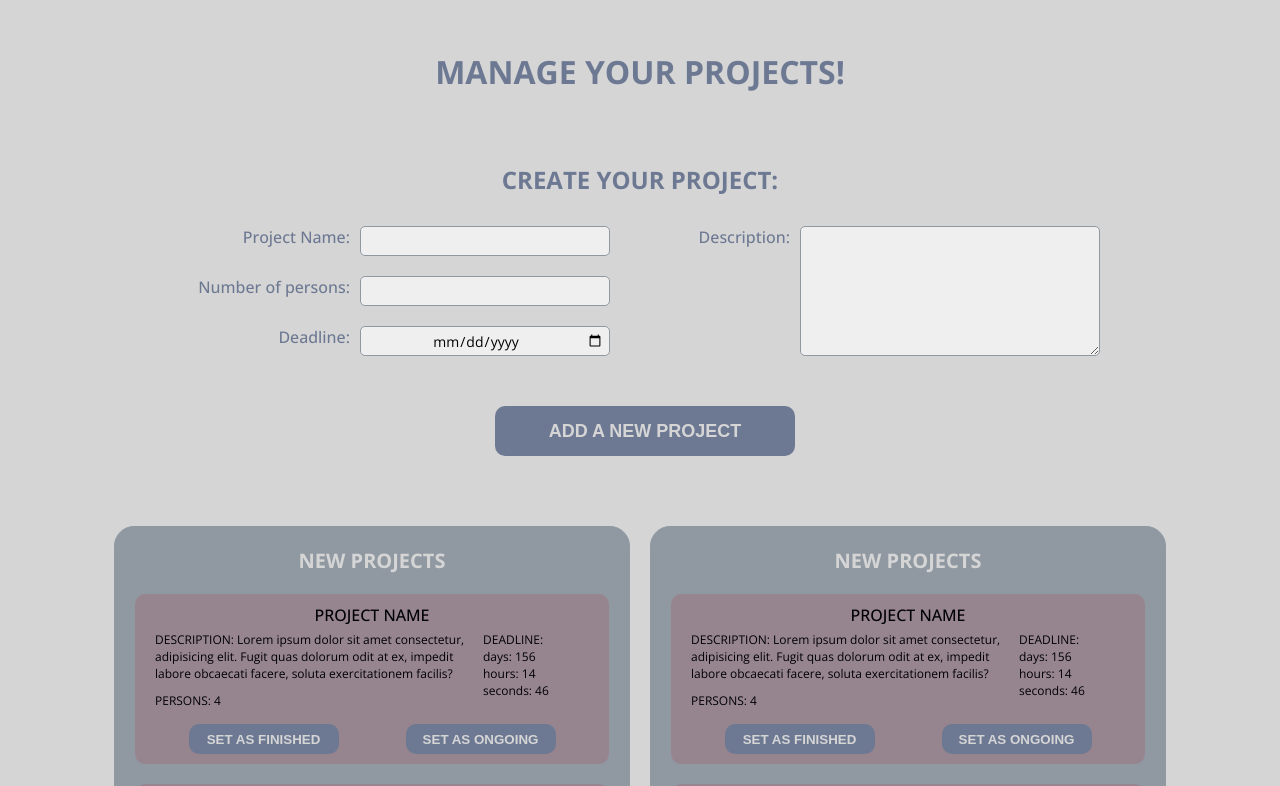
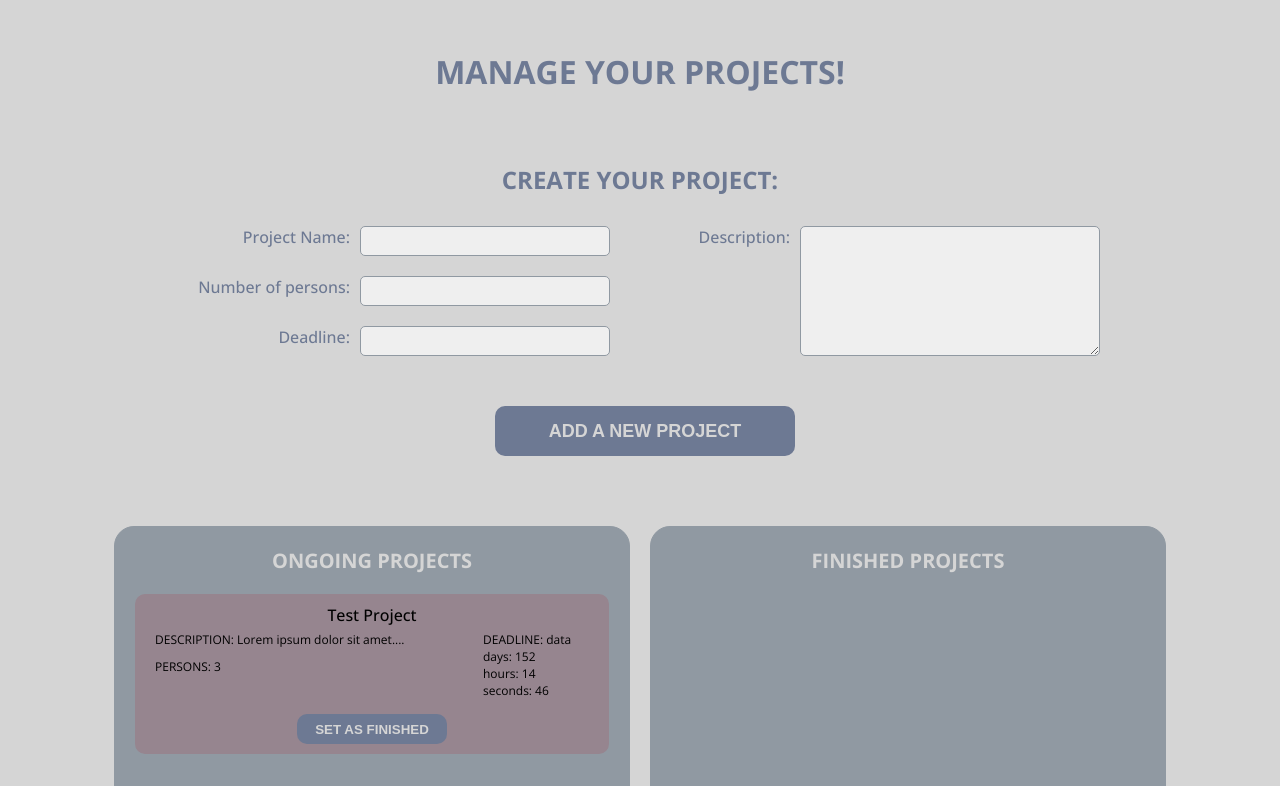
Before and after one commit to BasiaHejduk/manage-your-projects, a React (Create React App) app: page / in a window 1280 px wide. Shown: the top 786 px of the page. Built offline with nearby package versions, Linux system fonts and the light colour scheme.

Commit message:
adding project done

```diff
--- a/src/App.tsx
+++ b/src/App.tsx
@@ -1,16 +1,31 @@
-import React from 'react';
+import React, { useState } from 'react';
 import Form from './components/Form/Form';
 import Header from './components/Header/Header';
 import ProjectsContainer from './components/ProjectsContainer/ProjectsContainer';
+import { Project } from './common/project-mode';
 import './App.scss';
 import './common/reset.scss';
 
+const newProject: Project = {
+  name: "Test Project",
+  persons: "3",
+  description: "Lorem ipsum dolor sit amet....",
+  deadline: "data"
+}
+
 const App: React.FC = () => {
+  const [ongoingProjects, setOngoingProjects] = useState<Project[]>([newProject]);
+  const [finishedProjects, setFinishedProjects] = useState<Project[]>([]);
+
+  const addNewProject = (newProject: Project) => {
+    setOngoingProjects(prevState => [...prevState, newProject])
+  };
+
   return (
     <div className="App">
       <Header/>
-      <Form/>
-      <ProjectsContainer/>
+      <Form addNewProject={addNewProject}/>
+      <ProjectsContainer ongoing={ongoingProjects} finished={finishedProjects}/>
     </div>
   )
 }
--- /dev/null
+++ b/src/common/project-mode.tsx
@@ -0,0 +1,7 @@
+
+export interface Project {
+    name: string,
+    persons: string,
+    description: string,
+    deadline: string
+};
--- a/src/components/Form/Form.tsx
+++ b/src/components/Form/Form.tsx
@@ -1,30 +1,74 @@
+import React, { useState } from "react";
+import { Project } from "../../common/project-mode";
 import "./Form.scss";
 
-const Form = () => {
+interface FormProps {
+    addNewProject: (project: Project) => void;
+}
+
+const Form: React.FC<FormProps> = ({addNewProject}) => {
+  const [projectName, setProjectName] = useState<string>("");
+  const [persons, setPersons] = useState<string>("");
+  const [deadline, setDeadline] = useState<string>("");
+  const [description, setDescription] = useState<string>("");
+
+  const addProjectHandler = (event: React.FormEvent) => {
+      event.preventDefault();
+      addNewProject({name: projectName, persons: persons, description: description, deadline: deadline});
+      setProjectName("");
+      setPersons("");
+      setDeadline("");
+      setDescription("");
+  };
+
   return (
     <section className="form">
       <h2 className="form__header">CREATE YOUR PROJECT:</h2>
-            <form className="form__form">
+      <form className="form__form" onSubmit={addProjectHandler}>
         <div className="form__input-wrapper">
           <label className="form__label">Project Name: </label>
-                    <input className="form__input" type="text"></input>
+          <input
+            className="form__input"
+            type="text"
+            value={projectName}
+            onChange={(e) => setProjectName(e.target.value)}
+          ></input>
         </div>
         <div className="form__input-wrapper">
           <label className="form__label">Number of persons: </label>
-                    <input className="form__input" type="number"></input>
+          <input
+            className="form__input"
+            type="number"
+            value={persons}
+            onChange={(e) => setPersons(e.target.value)}
+          ></input>
         </div>
         <div className="form__input-wrapper">
           <label className="form__label">Deadline: </label>
-                    <input className="form__input" type="date"></input>
+          <input
+            className="form__input"
+            type="text"
+            value={deadline}
+            onChange={(e) => setDeadline(e.target.value)}
+          ></input>
         </div>
         <div className="form__input-wrapper form__input-wrapper--desc">
           <label className="form__label">Description: </label>
-                    <textarea className="form__input form__input--desc"></textarea>
+          <textarea
+            className="form__input form__input--desc"
+            value={description}
+            onChange={(e) => setDescription(e.target.value)}
+          ></textarea>
         </div>
-                <button className="form__button">ADD A NEW PROJECT</button>
+        <button
+          className="form__button"
+          type="submit"
+        >
+          ADD A NEW PROJECT
+        </button>
       </form>
     </section>
-    )
+  );
 };
 
 export default Form;
--- a/src/components/ProjectItem/ProjectItem.tsx
+++ b/src/components/ProjectItem/ProjectItem.tsx
@@ -1,25 +1,30 @@
+import { Project } from "../../common/project-mode";
 import "./ProjectItem.scss";
 
-const ProjectItem: React.FC = () => {
+interface ProjectItemProps {
+    project: Project,
+    title: string
+}
+
+const ProjectItem: React.FC<ProjectItemProps> = ({project, title}) => {
     return (
         <div className="project">
-            <h6 className="project__header">PROJECT NAME</h6>
+            <h6 className="project__header">{project.name}</h6>
             <div className="project__details-wrapper">
                 <div className="project__details project__details--left">
-                    <p className="project__details-item">DESCRIPTION: Lorem ipsum dolor sit amet consectetur, adipisicing elit. Fugit quas dolorum odit at ex, impedit labore obcaecati facere, soluta exercitationem facilis?</p>
-                    <p className="project__details-item">PERSONS: 4</p>
+                    <p className="project__details-item">DESCRIPTION: {project.description}</p>
+                    <p className="project__details-item">PERSONS: {project.persons}</p>
                 </div>
                 <div className="project__details project__details--right">
-                    <div className="project__details-item project__deadline">DEADLINE:
-                        <p className="project__deadline-item">days: 156</p>
+                    <div className="project__details-item project__deadline">DEADLINE: {project.deadline}
+                        <p className="project__deadline-item">days: 152</p>
                         <p className="project__deadline-item">hours: 14</p>
                         <p className="project__deadline-item">seconds: 46</p>
                     </div>
                 </div>
             </div>
             <div className="project__buttons-wrapper">
-                <button className="project__button">SET AS FINISHED</button>
-                <button className="project__button">SET AS ONGOING</button>
+                <button className="project__button">SET AS {title === "ONGOING" ? "FINISHED" : "ONGOING"}</button>
             </div>
         </div>
     )
--- a/src/components/ProjectsContainer/ProjectsContainer.tsx
+++ b/src/components/ProjectsContainer/ProjectsContainer.tsx
@@ -1,11 +1,17 @@
+import { Project } from "../../common/project-mode";
 import ProjectsList from "../ProjectsList/ProjectsList";
 import "./ProjectsContainer.scss";
 
-const ProjectsContainer: React.FC = () => {
+interface ProjectContainerProps {
+    ongoing: Project[];
+    finished: Project[];
+}
+
+const ProjectsContainer: React.FC<ProjectContainerProps> = ({ongoing, finished}) => {
     return (
         <section className="projects-container">
-            <ProjectsList/>
-            <ProjectsList/>
+            <ProjectsList title={"ONGOING"} projects={ongoing}/>
+            <ProjectsList title={"FINISHED"} projects={finished}/>
         </section>
     )
 };
--- a/src/components/ProjectsList/ProjectsList.tsx
+++ b/src/components/ProjectsList/ProjectsList.tsx
@@ -1,14 +1,25 @@
 import ProjectItem from "../ProjectItem/ProjectItem";
+import { Project } from "../../common/project-mode";
 import "./ProjectsList.scss";
 
-const ProjectsList: React.FC = () => {
+interface ProjectListProps {
+    title: string,
+    projects: Project[]
+}
+
+const ProjectsList: React.FC<ProjectListProps> = ({title, projects}) => {
     return (
         <div className="projects">
-            <h5 className="projects__header">NEW PROJECTS</h5>
+            <h5 className="projects__header">{title} PROJECTS</h5>
             <ul className="projects__list">
+                {
+                    projects.map((project, i) => {
+                        return <li key={i}><ProjectItem project={project} title={title}/></li>
+                    })
+                }
+                {/* <ProjectItem/>
                 <ProjectItem/>
-                <ProjectItem/>
-                <ProjectItem/>
+                <ProjectItem/> */}
             </ul>
         </div>
     )
```
Lines whose indentation alone changed are shown as unchanged.
